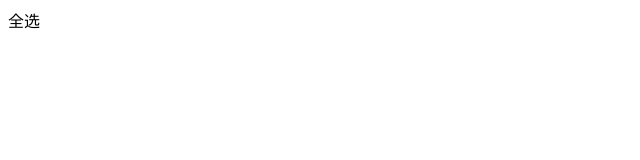
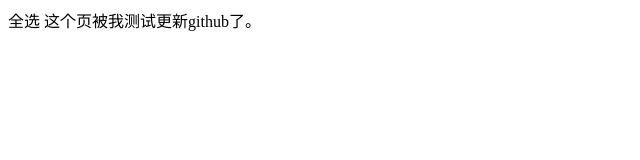
Before and after one commit to xwHsj/testMyGit, a plain HTML site: page 222.html in a window 1280 px wide. Shown: the whole page, without its empty margins (0-640 px from the left). Drawn offline with Linux system fonts and the light colour scheme.

Commit message:
尝试github更新提交

```diff
--- a/222.html
+++ b/222.html
@@ -10,7 +10,7 @@
       <input type="checkbox" name="zzwd" style="display:none;">
       <span>全选</span>
   </label>
-
+  这个页被我测试更新github了。
   <script>
     var i = 0;
     function testLabel(){
```
